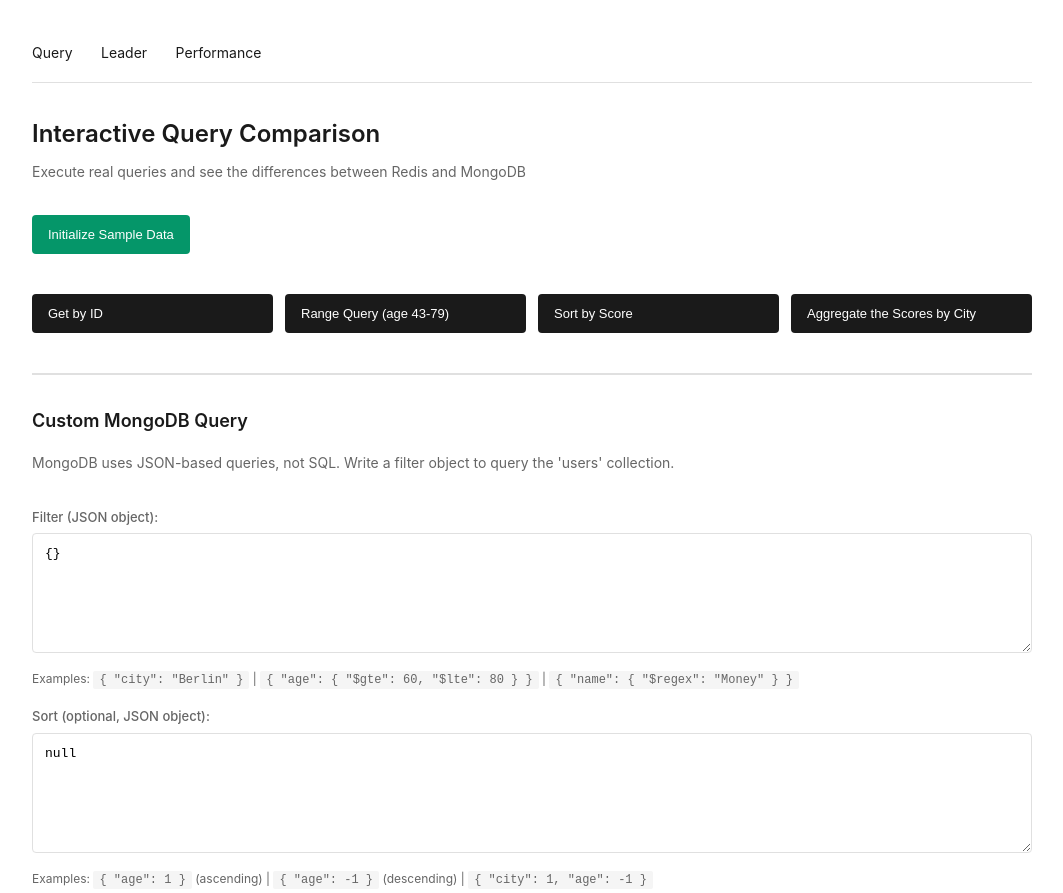
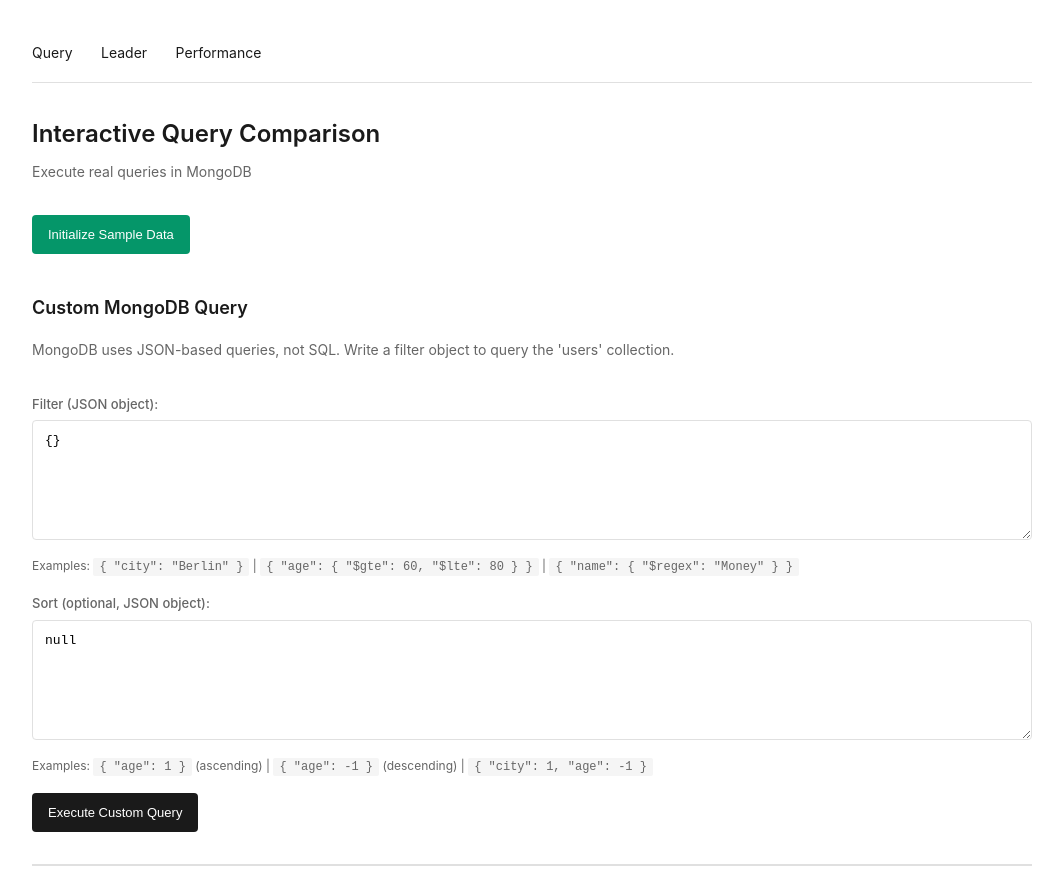
Before and after one commit to LeonLicher/MongoUebung, a website: page src/public/capabilities.html in a window 1280 px wide. Shown: the top 893 px of the page, without its empty margins (108-1171 px from the left). Drawn offline with Linux system fonts and the light colour scheme.

Commit message:
remove custom query Buttons

```diff
--- a/src/public/capabilities.html
+++ b/src/public/capabilities.html
@@ -119,9 +119,12 @@
       margin-top: 8px;
     }
     .custom-query-section {
-      margin-top: 40px;
-      padding-top: 32px;
-      border-top: 2px solid #e0e0e0;
+      margin-top: 0;
+      padding-top: 0;
+      border-top: none;
+      margin-bottom: 40px;
+      padding-bottom: 32px;
+      border-bottom: 2px solid #e0e0e0;
     }
     .custom-query-section h2 {
       font-size: 18px;
@@ -175,20 +178,11 @@
     </nav>
 
     <h1>Interactive Query Comparison</h1>
-    <p class="subtitle">Execute real queries and see the differences between Redis and MongoDB</p>
+    <p class="subtitle">Execute real queries in MongoDB</p>
 
     <button class="init-button" onclick="initializeData()" id="initBtn">Initialize Sample Data</button>
 
     <div class="status" id="status"></div>
-
-    <div class="query-buttons">
-      <button onclick="runQuery('get-by-id')">Get by ID</button>
-      <button onclick="runQuery('range-query')">Range Query (age 43-79)</button>
-      <button onclick="runQuery('sort')">Sort by Score</button>
-      <button onclick="runQuery('aggregate')">Aggregate the Scores by City</button>
-    </div>
-
-    <div id="results"></div>
 
     <div class="custom-query-section">
       <h2>Custom MongoDB Query</h2>
@@ -218,6 +212,8 @@
 
       <button onclick="runCustomQuery()">Execute Custom Query</button>
     </div>
+    <div id="results"></div>
+
   </div>
 
   <script>
@@ -231,7 +227,7 @@
       try {
         const response = await fetch('/api/init-data', { method: 'POST' });
         await response.json();
-        status.textContent = 'Data initialized. Click a query button to test.';
+        status.textContent = 'Data initialized.';
       } catch (error) {
         status.textContent = 'Error: ' + error.message;
       }
```
